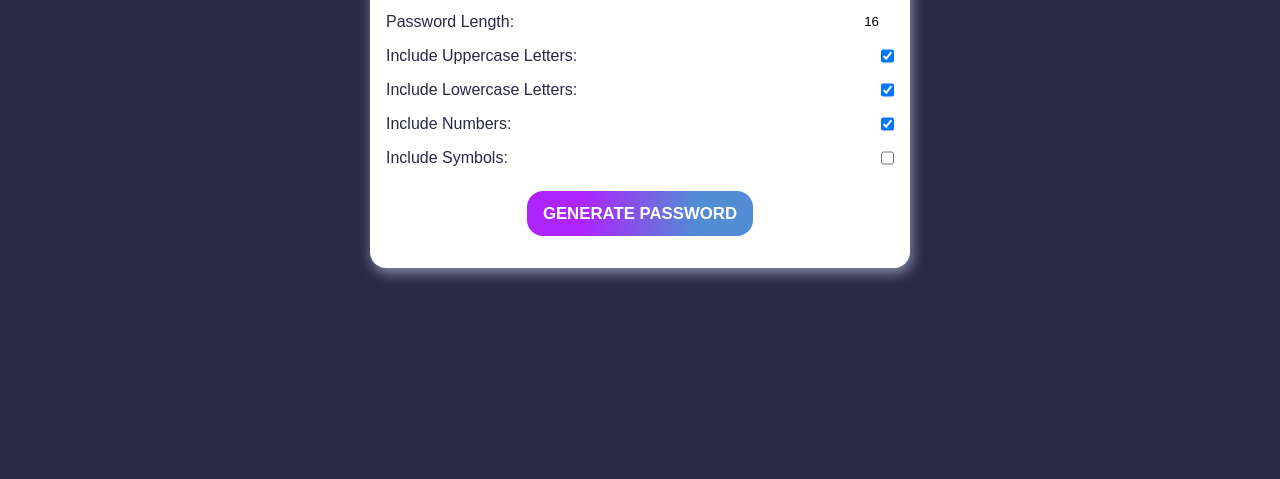
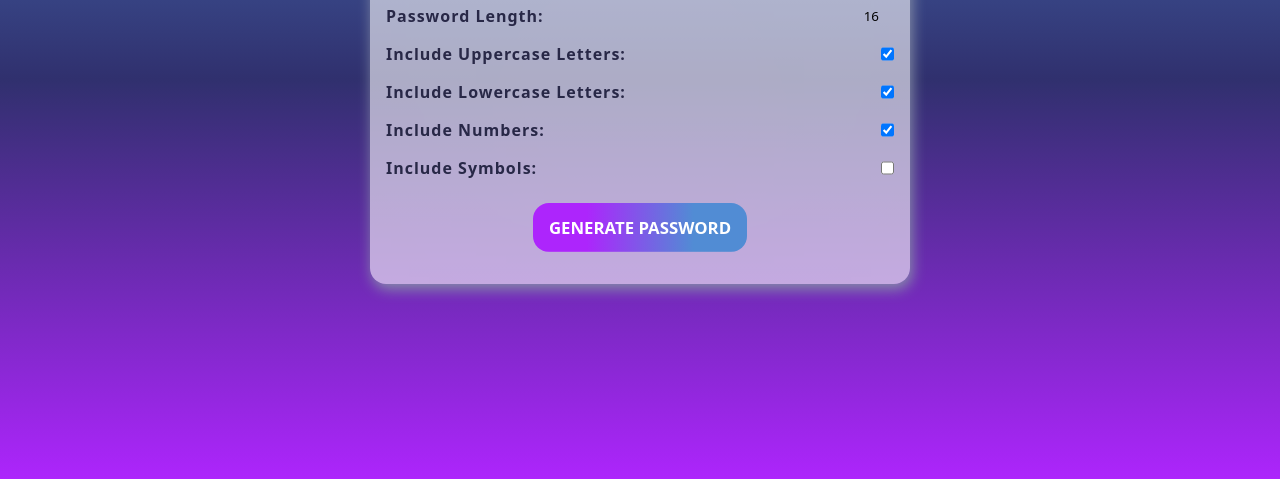
Before and after one commit to jainam03/password-generator-advanced-, a plain HTML site: page index.html in a window 1280 px wide. Shown: the part 321-800 px from the top of the page. Drawn offline with Linux system fonts and the light colour scheme.

Commit message:
styling changes

```diff
--- a/style.css
+++ b/style.css
@@ -2,12 +2,14 @@
   margin: 0;
   padding: 0;
   box-sizing: border-box;
-  font-family: sans-serif;
+  font-family: system-ui, -apple-system, BlinkMacSystemFont, 'Segoe UI', Roboto, Oxygen, Ubuntu, Cantarell, 'Open Sans', 'Helvetica Neue', sans-serif;
 }
 
 body {
-  background-color: #282847;
+  /* background-color: #282847; */
+  background: linear-gradient(to bottom, #518cd4, #30306e, #ad25fc);
   color: #282847;
+  letter-spacing: 1px;
 }
 
 main {
@@ -16,13 +18,19 @@ main {
   justify-content: center;
   min-height: 100vh;
   padding: 1.1rem;
+  font-weight: bold;
+  letter-spacing: 1px;
+
 }
 
 .generator {
   width: 100%;
   max-width: 540px;
   padding: 2rem 1rem;
-  background-color: #fff;
+  /* background-color: #fff; */
+
+  background: rgba(255,255,255,0.6);
+  backdrop-filter: blur(1000px);
   box-shadow: 2px 5px 14px rgb(135, 144, 169);
   border-radius: 1rem;
 }
@@ -42,6 +50,10 @@ button {
 
 input[type="checkbox"] {
   cursor: pointer;
+}
+
+input:checked {
+  padding: 10px;
 }
 
 .password-wrap {
@@ -72,6 +84,9 @@ input[type="checkbox"] {
 .password-wrap input::placeholder {
   color: #888;
   font-style: italic;
+  font-weight: bold;
+  letter-spacing: 1px;
+  font-size: 14px;
 }
 
 .password-wrap button {
```
